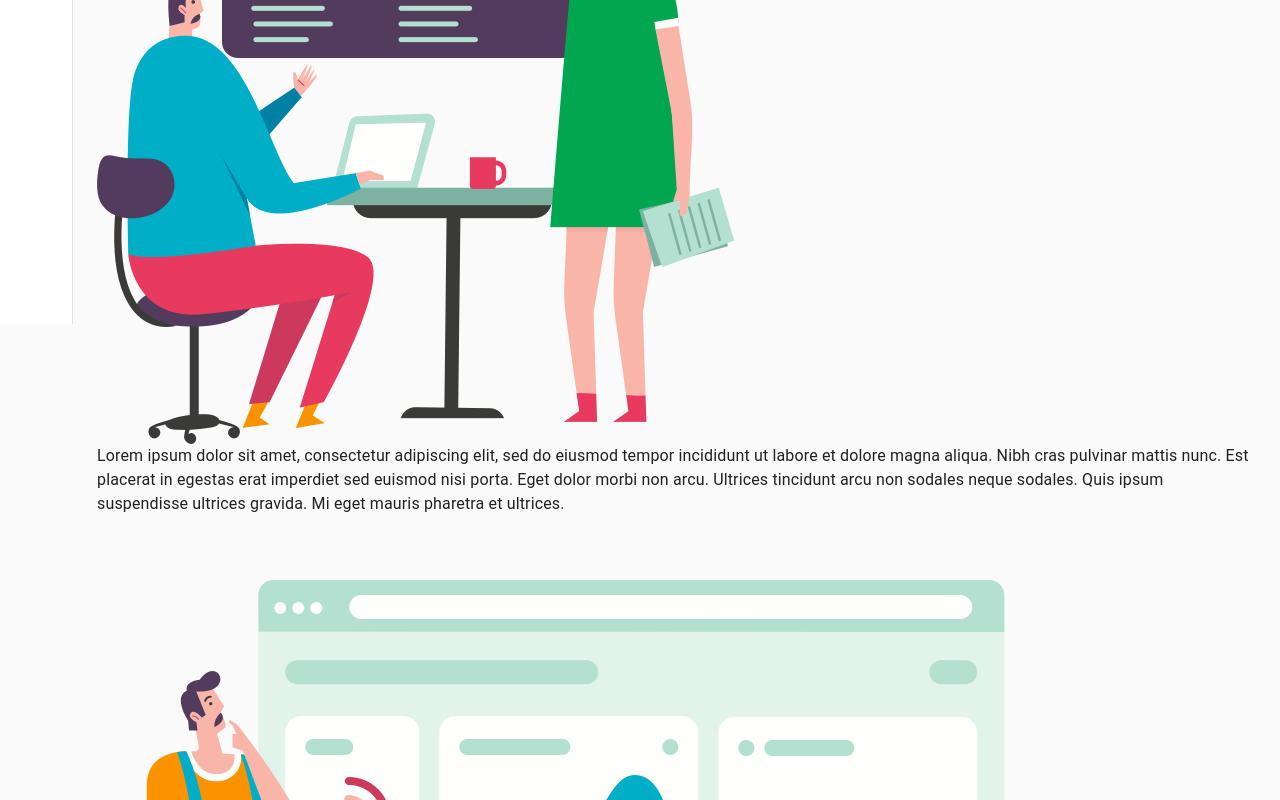
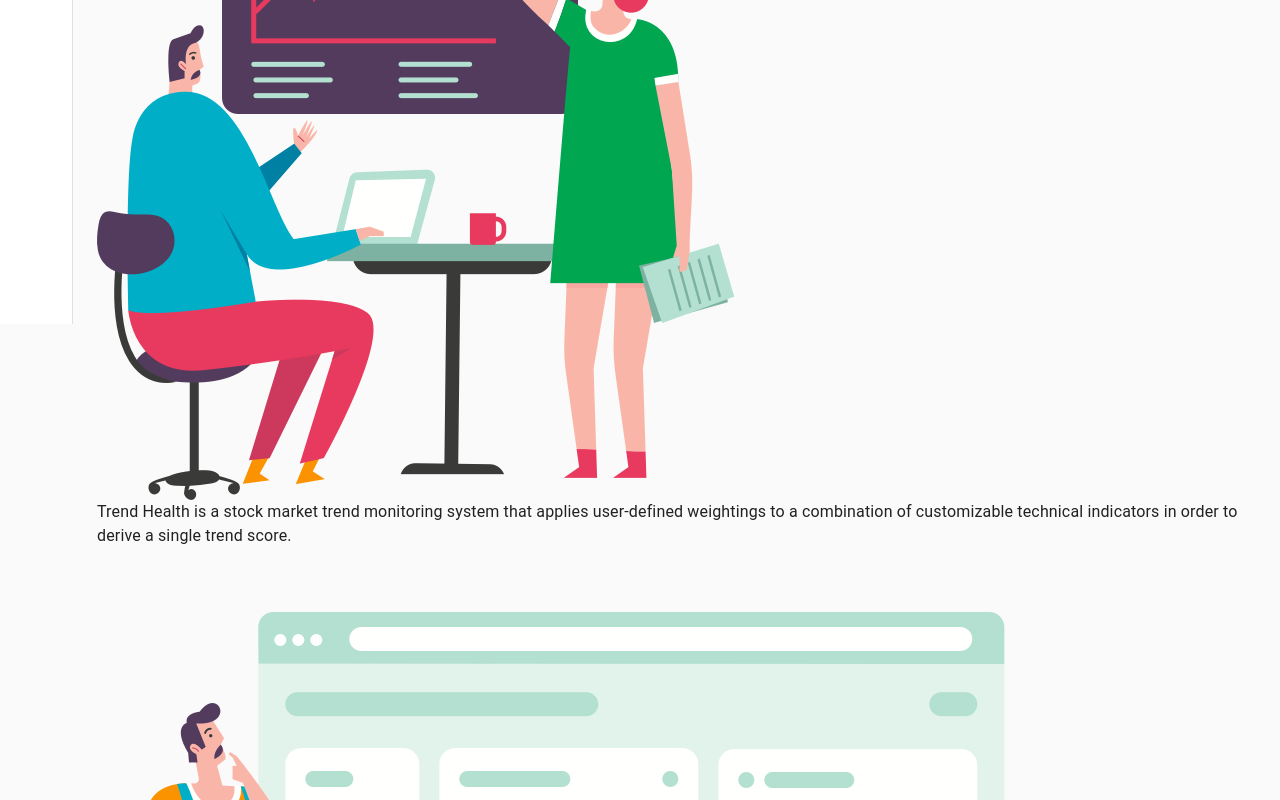
Before and after one commit to davidchanho/project3, a React (Create React App) app in the folder client/: page / in a window 1280 px wide. Shown: the part 476-1276 px from the top of the page. Built offline with nearby package versions, Linux system fonts and the light colour scheme; no server answers.

Commit message:
add message in logout

```diff
--- a/client/src/pages/LandingPage/index.js
+++ b/client/src/pages/LandingPage/index.js
@@ -16,18 +16,16 @@ export function LandingPage() {
           </Grid>
           <Grid item>
             <Typography paragraph>
-              Lorem ipsum dolor sit amet, consectetur adipiscing elit, sed do
-              eiusmod tempor incididunt ut labore et dolore magna aliqua. Nibh
-              cras pulvinar mattis nunc. Est placerat in egestas erat imperdiet
-              sed euismod nisi porta. Eget dolor morbi non arcu. Ultrices
-              tincidunt arcu non sodales neque sodales. Quis ipsum suspendisse
-              ultrices gravida. Mi eget mauris pharetra et ultrices.
+              Trend Health is a stock market trend monitoring system that
+              applies user-defined weightings to a combination of customizable
+              technical indicators in order to derive a single trend score.
             </Typography>
           </Grid>
         </Grid>
       </>
     )
   }
+
   function Dev() {
     return (
       <>
@@ -49,6 +47,7 @@ export function LandingPage() {
       </>
     )
   }
+
   function Money() {
     return (
       <>
@@ -77,6 +76,7 @@ export function LandingPage() {
         <Typography variant='h1'> Trend Health </Typography>
       </Grid>
       <Grid item>
+        <Typography variant='h3'> What is Trend Health? </Typography>
         <Meeting />
       </Grid>
       <Grid item>
--- a/client/src/pages/Login/index.jsx
+++ b/client/src/pages/Login/index.jsx
@@ -11,6 +11,7 @@ export const Login = () => {
         <CardMedia src={loginImg} component='img' title='logging' />
       </Grid>
       <Grid item>
+
         <LoginForm />
       </Grid>
     </Grid>
--- a/client/src/pages/Logout/index.jsx
+++ b/client/src/pages/Logout/index.jsx
@@ -4,11 +4,10 @@ import auth from '../../services/authService'
 export class Logout extends Component {
   componentDidMount() {
     auth.logout()
-    window.location = '/Login'
   }
 
   render() {
-    return null
+    return <h1> come back soon</h1>
   }
 }
 
```
